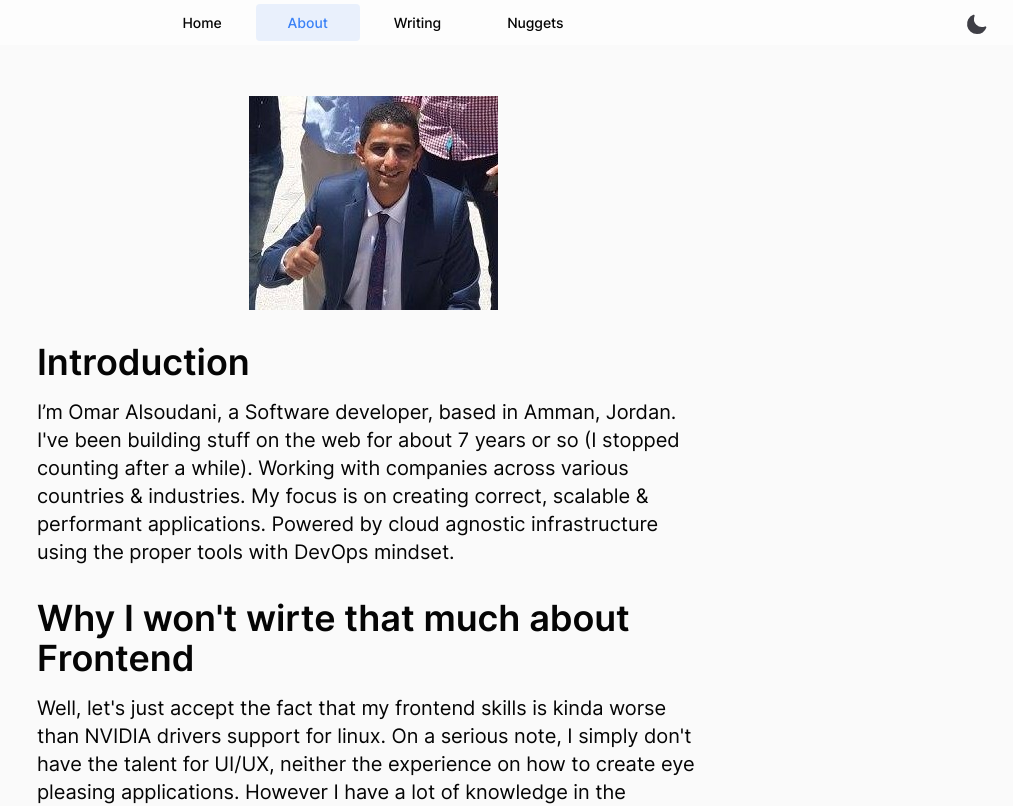
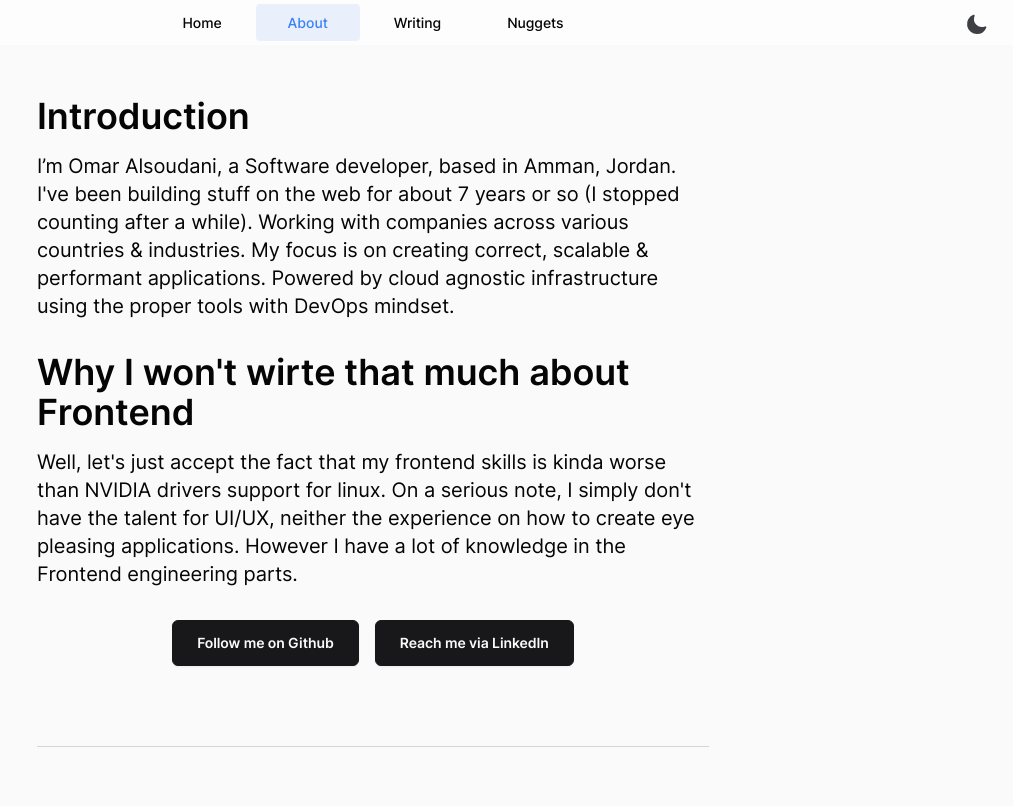
Before and after one commit to omaralsoudanii/mkreg.dev, a Next.js app: page /about in a window 1280 px wide. Shown: the top 806 px of the page, without its empty margins (267-1280 px from the left). Built offline with nearby package versions, Linux system fonts and the light colour scheme; no server answers; what @tailwindcss/typography, tailwindcss-line-clamp would draw is missing.

Commit message:
remove el kalb img

```diff
--- a/src/pages/about.tsx
+++ b/src/pages/about.tsx
@@ -15,7 +15,6 @@ export default function About() {
         />
         <div className="flex flex-col space-y-8">
           <div className="flex flex-col space-y-8 md:items-center">
-            <img src="/static/images/kalb.png" alt="kalb"></img>
             <div className="flex flex-col space-y-4 md:text-start">
               <h1>Introduction</h1>
               <p className="text-xl">
```
Also changed, not shown: public/static/images/kalb.png (deleted).
